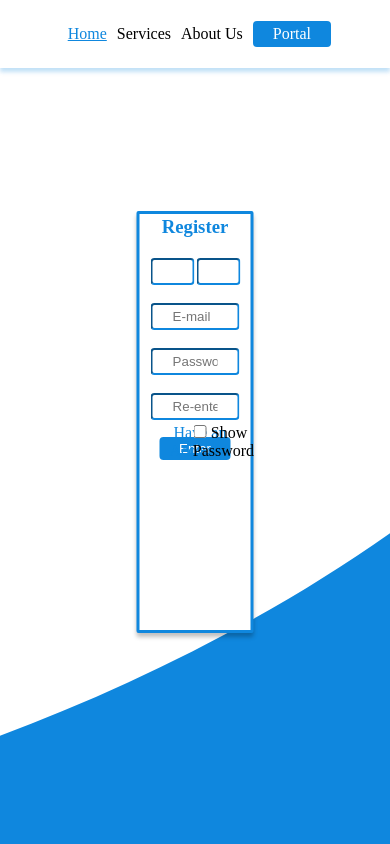
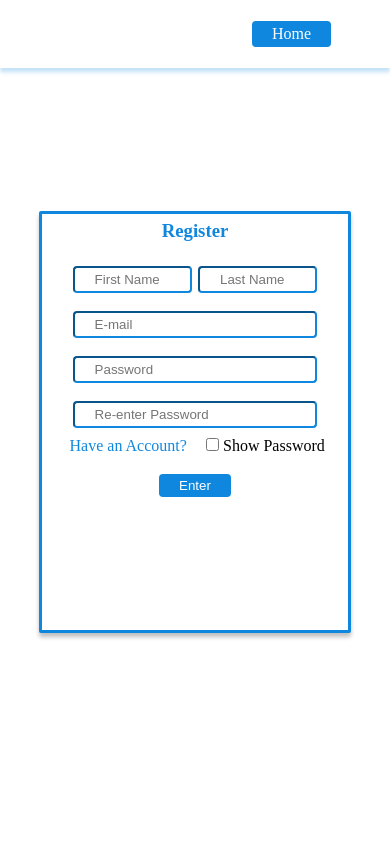
Before and after one commit to RebornBeat/RelayTax, a Django app: page /register/ in a window 390 px wide. Run offline with Django 3.2, Linux system fonts and the light colour scheme.

Commit message:
Register Mobile Friendly

```diff
--- a/userLR/static/userLR/register_style.css
+++ b/userLR/static/userLR/register_style.css
@@ -9,21 +9,8 @@ body {
 	height: 100vh;
 }
 
-#bg_wrapper {
-	width: 100%;
-	height: 100vh;
-	position: absolute;
-	background: url(login_v.svg) no-repeat;
-	background-size: cover;
-	z-index: -9;
-	top: 0;
-	left: 0;
-	background-position: center center;
-	background-attachment: fixed;
-}
 
 #navbar {
-	top: 0;
 	position: relative;
 	background-color: #ffffff;
 	width: 100%;
@@ -163,3 +150,48 @@ button {
 	padding: 4px 20px;
 	background-color: #0F87DE;
 }
+
+@media only screen and (max-width: 768px) and (min-device-width: 599px){
+
+	#login_container {
+		height: 50%;
+		width: 50%;
+	}
+
+}
+
+@media only screen and (max-width: 599px) and (min-device-width: 485px){
+
+	#login_container {
+		height: 50%;
+		width: 60%;
+	}
+
+}
+
+@media only screen and (max-width: 484px) and (min-device-width: 414px){
+
+	#login_container {
+		height: 50%;
+		width: 70%;
+	}
+
+}
+
+@media only screen and (max-width: 414px) and (min-device-width: 366px){
+
+	#login_container {
+		height: 50%;
+		width: 80%;
+	}
+
+}
+
+@media only screen and (max-width: 366px) and (min-device-width: 0px){
+
+	#login_container {
+		height: 50%;
+		width: 90%;
+	}
+
+}
--- a/userLR/templates/userLR/register.html
+++ b/userLR/templates/userLR/register.html
@@ -2,6 +2,7 @@
 <html>
 <head>
 {% load static %}
+<meta name="viewport" content="width=device-width, initial-scale=1">
 <link rel="stylesheet" href="{% static 'userLR/register_style.css'%}">
 <title>Relay Tax - Portal</title>
 </head>
@@ -10,10 +11,7 @@
     </div>
 	<div id="navbar">
 		<div id="navbar_text">
-			<span id="active">Home</span>
-			<span>Services</span>
-			<span>About Us</span>
-			<a href="#">Portal</a>
+			<a href="/">Home</a>
 		</div>
 	</div>
 	<div id="alert_container">
```
Also changed, not shown: userLR/static/userLR/login_style.css (+10 -9 lines).
